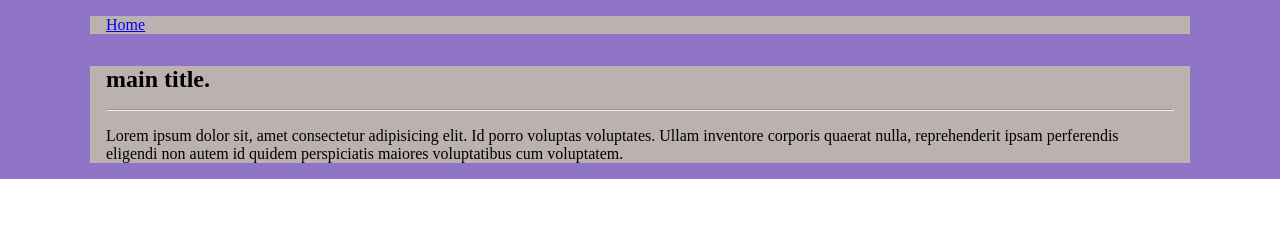
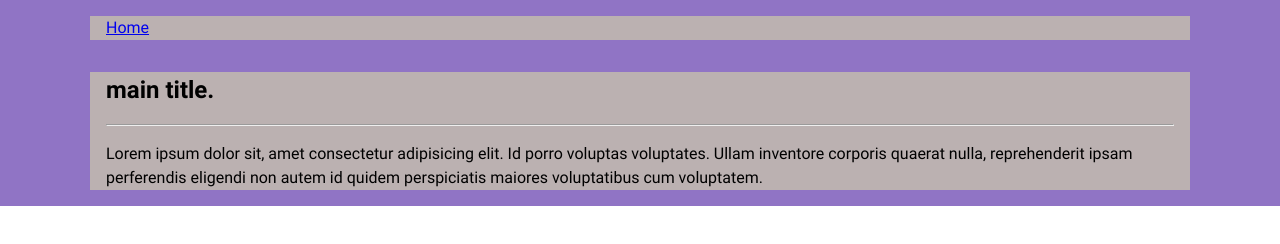
Before and after one commit to polina-05/hillel-lessons-hw, a plain HTML site: page index.html in a window 1280 px wide. Drawn offline with Linux system fonts and the light colour scheme.

Commit message:
update tmp

```diff
--- a/css/style.css
+++ b/css/style.css
@@ -2,6 +2,13 @@
   margin: 0;
   padding: 0;
   box-sizing: border-box;
+}
+
+html {
+  font-family: "Roboto", sans-serif;
+  font-size: 16px;
+  font-weight: 400;
+  line-height: 1.5 ;
 }
 
 .hidden {
@@ -33,7 +40,7 @@ img {
   max-width: 100%;
 }
 
-.mx-auto{
-    margin-left: auto;
-    margin-right: auto;
+.mx-auto {
+  margin-left: auto;
+  margin-right: auto;
 }
--- /dev/null
+++ b/fonts/font.css
@@ -0,0 +1,15 @@
+@font-face {
+  font-family: "Roboto";
+  src: url(./Roboto-Regular.woff2) format(woff2),
+    url(./Roboto-Regular.woff) format(woff);
+  font-style: normal;
+  font-weight: 400;
+}
+
+@font-face {
+  font-family: "Roboto";
+  src: url("./Roboto-Bold.woff2") format("woff2"),
+    url("./Roboto-Bold.woff") format("woff");
+  font-style: normal;
+  font-weight: 700;
+}
--- a/index.html
+++ b/index.html
@@ -4,6 +4,7 @@
     <meta charset="UTF-8" />
     <meta name="viewport" content="width=device-width, initial-scale=1.0" />
     <title>template</title>
+    <link rel="stylesheet" href="./fonts/font.css">
     <link rel="stylesheet" href="./css/style.css" />
   </head>
   <body>
```
Also changed, not shown: fonts/Roboto-Bold.woff (added), fonts/Roboto-Bold.woff2 (added), fonts/Roboto-Regular.woff (added), fonts/Roboto-Regular.woff2 (added).
